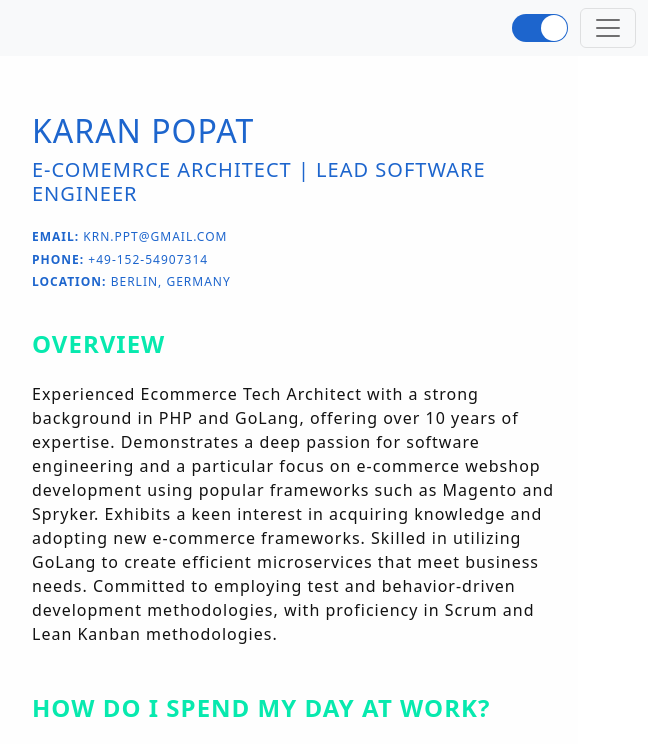
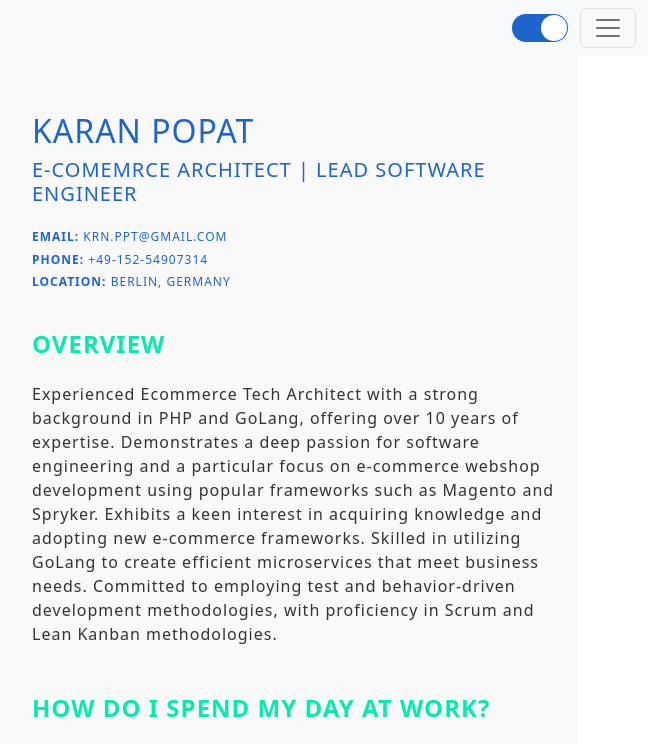
Before and after one commit to popatkaran/popat-karan, a Gatsby site: page /about in a window 1280 px wide. Shown: the top 744 px of the page, 632-1280 px from the left. Built offline with nearby package versions, Linux system fonts and the light colour scheme; Gatsby itself is replaced by a stand-in of ours.

Commit message:
make theme colors to warm

```diff
--- a/src/components/layout.js
+++ b/src/components/layout.js
@@ -30,11 +30,12 @@ const Layout = ({ children }) => {
   const toggleTheme = () => {
     setTheme((ct) => (ct === "light" ? "dark" : "light"))
   }
-  if (typeof window !== `undefined`) {
-    React.useEffect(() => {
+
+  React.useEffect(() => {
+    if (typeof window !== `undefined`) {
       window.localStorage.setItem('theme', theme);
-    }, [theme]);
-  }
+    }
+  }, [theme]);
 
   return (
     <ThemeContext.Provider value={{ theme, toggleTheme }}>
--- a/src/styles/global.css
+++ b/src/styles/global.css
@@ -7,13 +7,13 @@
 /* @import url('https://fonts.googleapis.com/css2?family=Lexend:wght@100;200;300;400;500;600;700;800;900&display=swap'); */
 
 :root {
-  --background: #fefefe;
-  --dark-background: #101010;
-  --text: #121212;
-  --light-text: #fefefe;
+  --background: #F9f9f9;
+  --dark-background: #181818;
+  --text: #333333;
+  --light-text: #cdcdcd;
   --primary: #1d65cd;
   --secondary: #07e9ae;
-  --white: #fefefe;
+  --white: #f9f9f9;
   --black: #282828;
   --dark-background-muted: #134488;
   --breakpoint-xs: 0;
```
